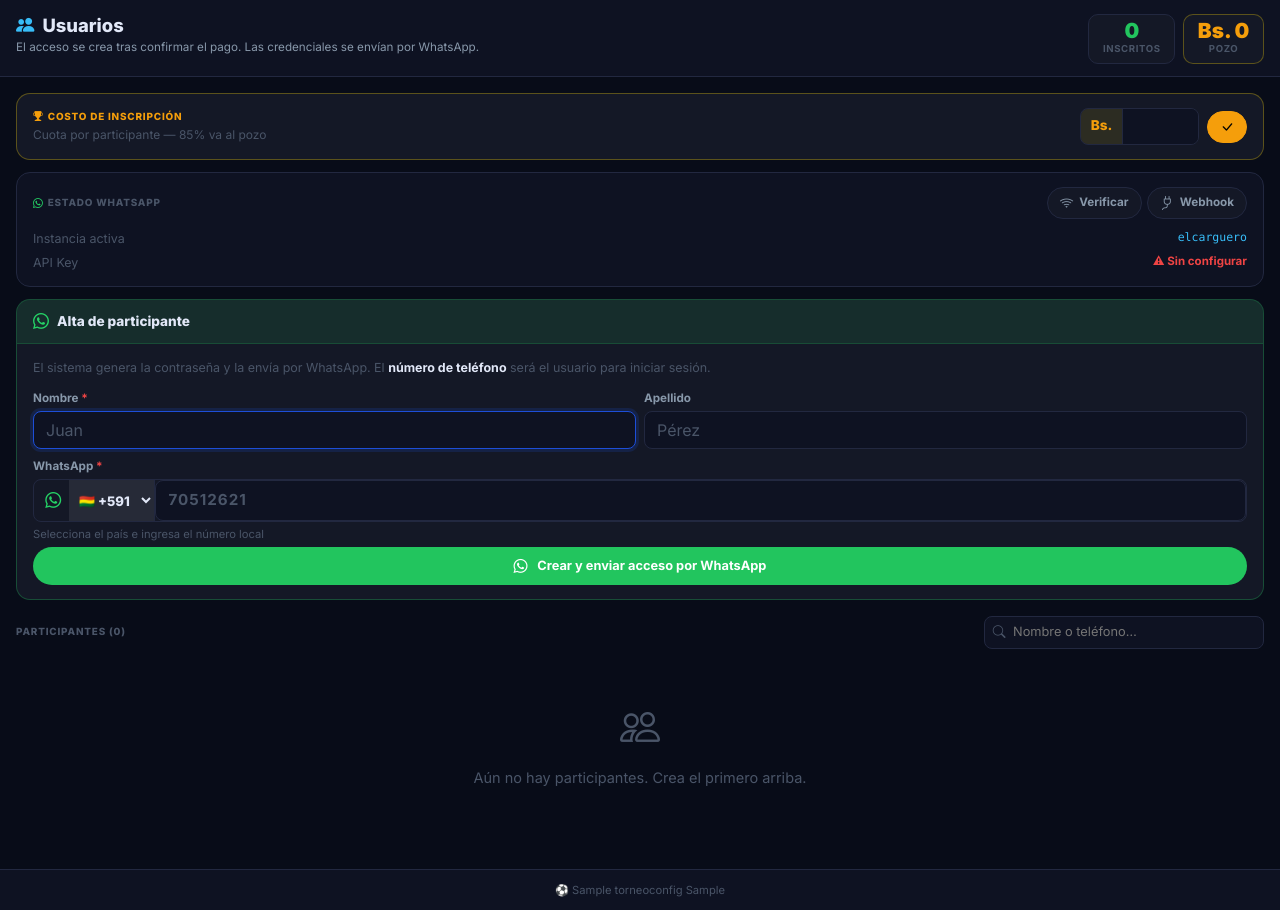
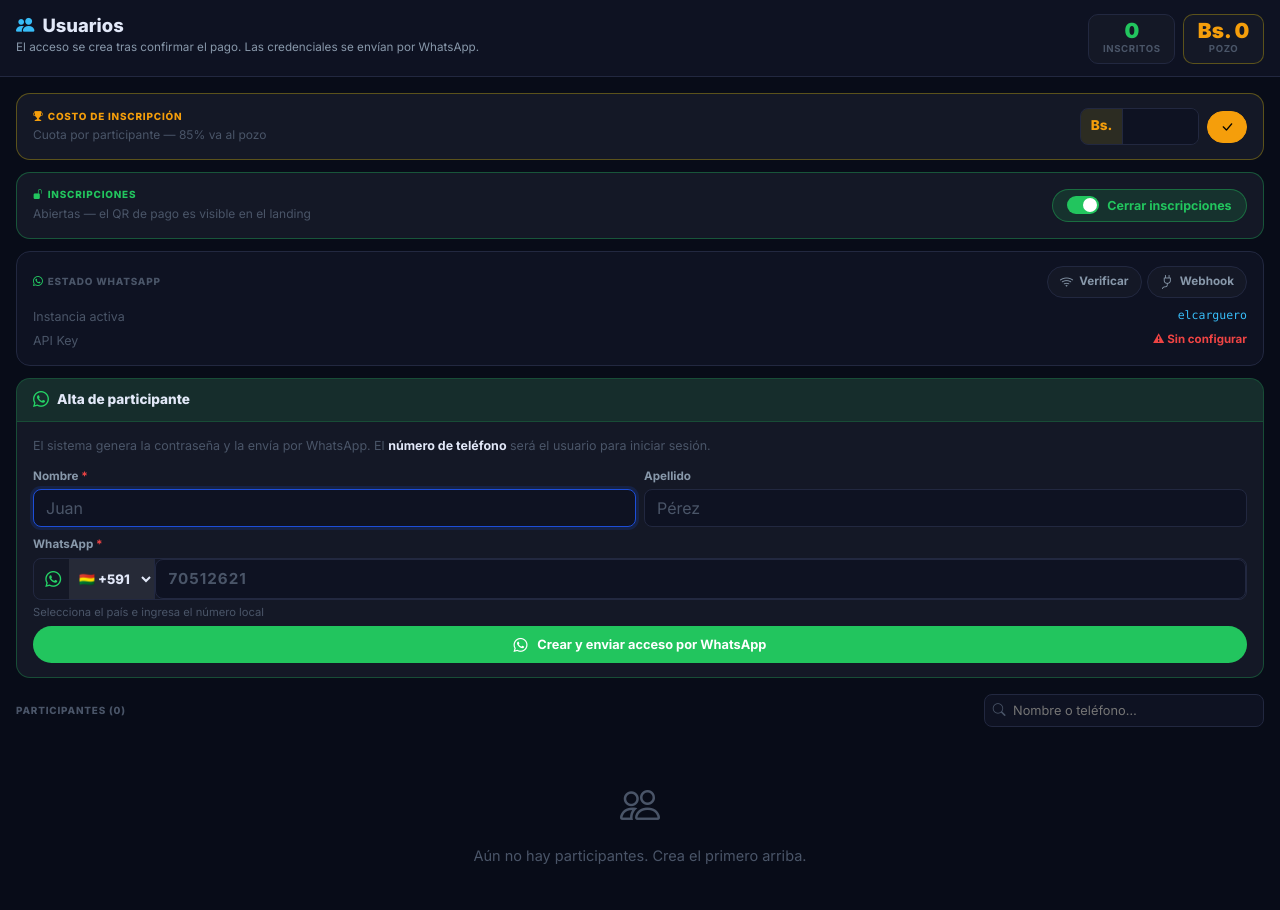
Before and after one commit to crismarbiker/mipolla, a Django app: page /admin/usuarios/ in a window 1280 px wide. Shown: the part 57-967 px from the top of the page. Run offline with Django 5.2, Linux system fonts and the light colour scheme; a user stored in the database is signed in; tables that the repository leaves empty hold one stand-in row (values such as "Sample post"); grey boxes marked "Sample" are stand-in pictures.

Commit message:
Agregar switch de inscripciones en panel admin
- Campo TorneoConfig.inscripciones_abiertas (BooleanField, default True)
- Switch visual en /admin/usuarios/ para abrir/cerrar con un click
- Landing page: oculta QR, pasos y botón WhatsApp cuando cerradas
- Muestra aviso "Inscripciones cerradas" en su lugar

Co-Authored-By: Claude Sonnet 4.6 <noreply@anthropic.com>

```diff
--- a/polla/models.py
+++ b/polla/models.py
@@ -164,6 +164,8 @@ class TorneoConfig(models.Model):
                                 help_text='QR de pago (PNG/JPG) para la landing page')
     whatsapp_pago = models.CharField(max_length=20, default='59170512621',
                                      help_text='Número WhatsApp para enviar comprobante de pago')
+    inscripciones_abiertas = models.BooleanField(default=True,
+                                                  help_text='Si está desactivado, oculta el QR y la sección de pago en el landing')
 
     class Meta:
         verbose_name = 'Configuración del torneo'
--- a/polla/views.py
+++ b/polla/views.py
@@ -492,6 +492,15 @@ def admin_usuarios(request):
     from .models import PerfilUsuario, TorneoConfig
     from decimal import Decimal, InvalidOperation
 
+    # Handle inscripciones toggle
+    if request.method == 'POST' and request.POST.get('action') == 'toggle_inscripciones':
+        torneo = TorneoConfig.get()
+        torneo.inscripciones_abiertas = not torneo.inscripciones_abiertas
+        torneo.save()
+        estado = 'abiertas' if torneo.inscripciones_abiertas else 'cerradas'
+        messages.success(request, f'Inscripciones {estado}.')
+        return redirect('polla:admin_usuarios')
+
     # Handle cuota update
     if request.method == 'POST' and request.POST.get('action') == 'update_cuota':
         nueva_cuota = request.POST.get('cuota', '').strip().replace(',', '.')
@@ -570,6 +579,7 @@ def admin_usuarios(request):
         'cuota_actual': torneo_cfg.cuota,
         'inscritos': inscritos,
         'total_pozo': total_pozo,
+        'inscripciones_abiertas': torneo_cfg.inscripciones_abiertas,
         'wa_url':      getattr(djsettings, 'EVOLUTION_API_URL',  'http://elcarguero_evolution:8080'),
         'wa_instance': getattr(djsettings, 'EVOLUTION_INSTANCE', 'elcarguero'),
         'wa_key_ok':   bool(getattr(djsettings, 'EVOLUTION_API_KEY', '')),
--- a/templates/polla/admin_usuarios.html
+++ b/templates/polla/admin_usuarios.html
@@ -42,6 +42,35 @@
                  style="width:75px;background:var(--surface);border:none;outline:none;padding:.35rem .6rem;font-size:.95rem;font-weight:800;color:var(--text);">
         </div>
         <button type="submit" class="btn btn-gold btn-sm"><i class="bi bi-check-lg"></i></button>
+      </form>
+    </div>
+  </div>
+
+  <!-- Switch inscripciones -->
+  <div style="background:var(--card);border:1px solid {% if inscripciones_abiertas %}rgba(34,197,94,.35){% else %}rgba(239,68,68,.35){% endif %};border-radius:14px;padding:.875rem 1rem;margin-bottom:.75rem;">
+    <div style="display:flex;align-items:center;justify-content:space-between;gap:.75rem;flex-wrap:wrap;">
+      <div>
+        <div style="font-size:.62rem;font-weight:800;text-transform:uppercase;letter-spacing:.8px;color:{% if inscripciones_abiertas %}var(--green){% else %}var(--red,#ef4444){% endif %};">
+          <i class="bi bi-{% if inscripciones_abiertas %}unlock-fill{% else %}lock-fill{% endif %} me-1"></i>Inscripciones
+        </div>
+        <div style="font-size:.75rem;color:var(--muted);margin-top:.15rem;">
+          {% if inscripciones_abiertas %}
+            Abiertas — el QR de pago es visible en el landing
+          {% else %}
+            Cerradas — el QR de pago está oculto en el landing
+          {% endif %}
+        </div>
+      </div>
+      <form method="post">
+        {% csrf_token %}
+        <input type="hidden" name="action" value="toggle_inscripciones">
+        <button type="submit"
+                style="display:flex;align-items:center;gap:.5rem;background:{% if inscripciones_abiertas %}rgba(34,197,94,.15){% else %}rgba(239,68,68,.12){% endif %};border:1px solid {% if inscripciones_abiertas %}rgba(34,197,94,.4){% else %}rgba(239,68,68,.4){% endif %};border-radius:999px;padding:.35rem .9rem;cursor:pointer;font-size:.78rem;font-weight:700;color:{% if inscripciones_abiertas %}var(--green){% else %}var(--red,#ef4444){% endif %};">
+          <span style="width:32px;height:18px;border-radius:999px;background:{% if inscripciones_abiertas %}#22c55e{% else %}#ef4444{% endif %};position:relative;transition:background .2s;flex-shrink:0;">
+            <span style="position:absolute;top:2px;{% if inscripciones_abiertas %}right:2px{% else %}left:2px{% endif %};width:14px;height:14px;border-radius:50%;background:#fff;"></span>
+          </span>
+          {% if inscripciones_abiertas %}Cerrar inscripciones{% else %}Abrir inscripciones{% endif %}
+        </button>
       </form>
     </div>
   </div>
```
Also changed, not shown: templates/landing.html (+9 -0 lines), polla/migrations/0008_inscripciones_abiertas.py (added).
